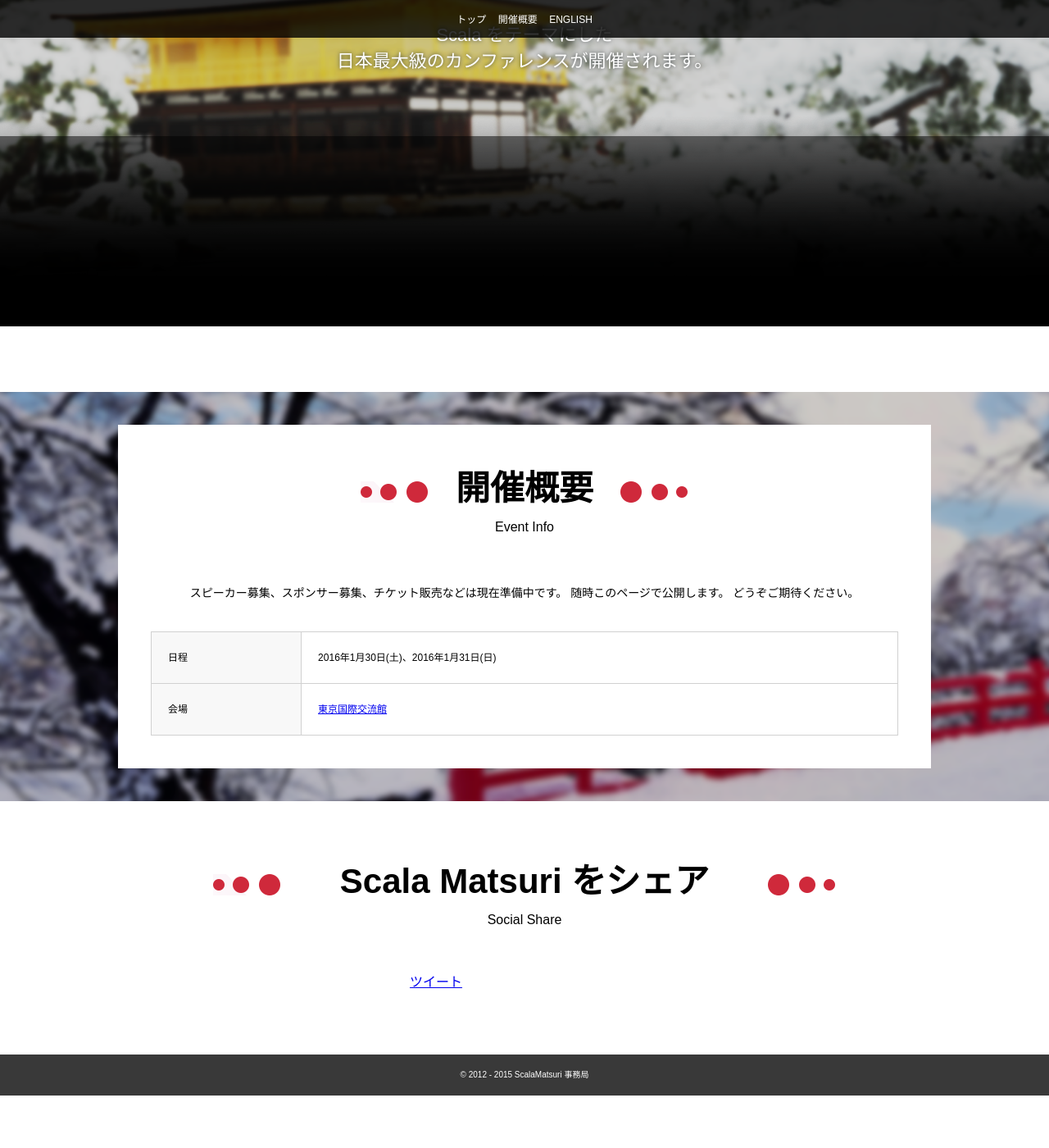
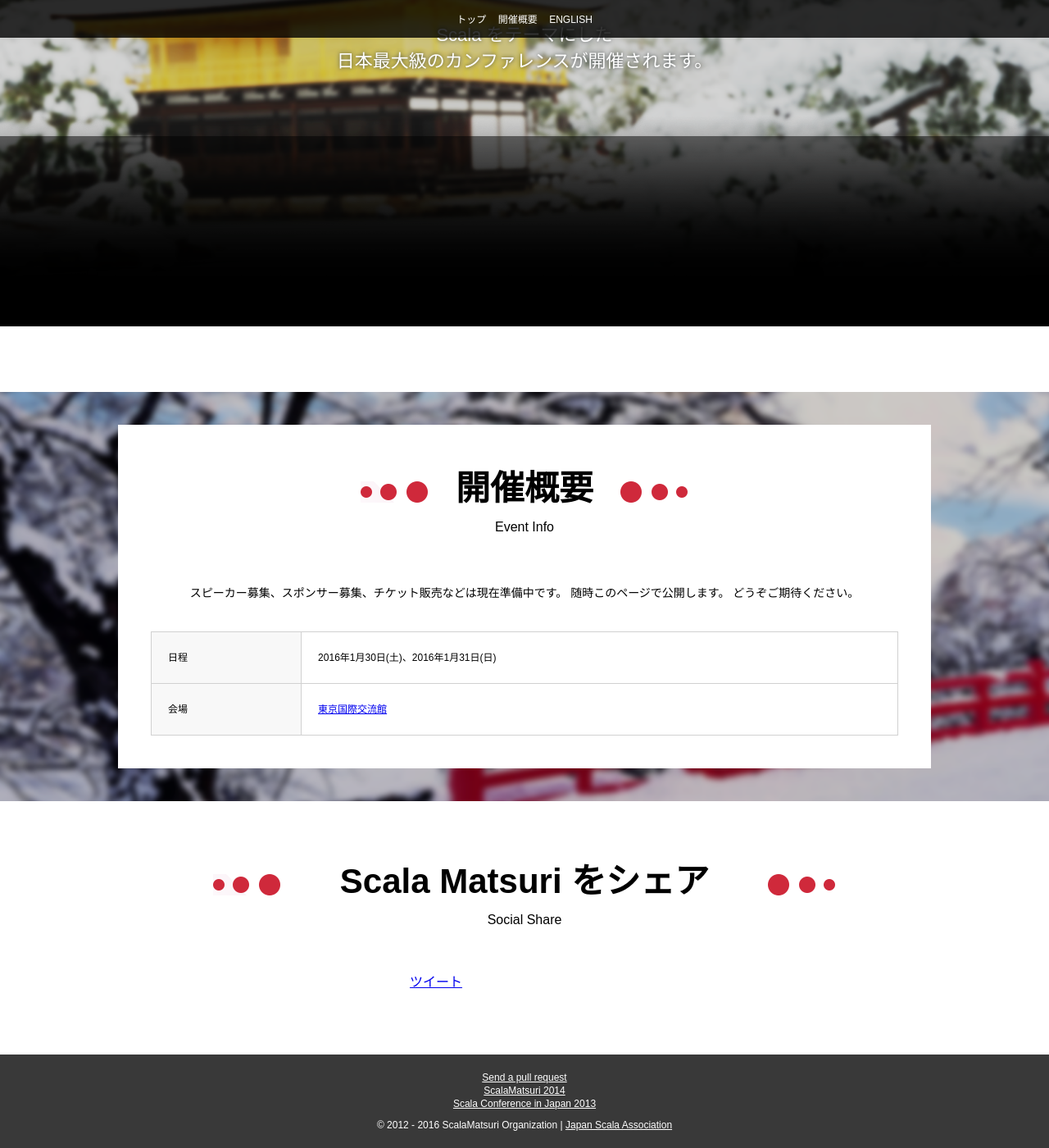
Before and after one commit to scalajp/2016.scalamatsuri.org, a Jekyll site: the page built from index.html, in a window 1280 px wide and 1400 px high, scrolled down 328 px. Shown: the whole window at 82% size. Built offline with Jekyll 4.4.1, drawn with Linux system fonts in a browser that asks for light colours; a script that is not in the unit is left out; comment, search, counter and statistics services are not loaded; before the commit the page ends 1664 px from its top, so only the background shows below that.

Commit message:
Add link to ScalaMatsuri 2014 etc. in footer
Fixes #8

```diff
--- /dev/null
+++ b/_includes/footer.html
@@ -0,0 +1,9 @@
+<footer class="mainFooter">
+  <ul>
+    <li><a href="https://github.com/scalajp/2016.scalamatsuri.org">Send a pull request</a></li>
+    <li><a href="http://2014.scalamatsuri.org">ScalaMatsuri 2014</a></li>
+    <li><a href="http://2014.scalamatsuri.org/2013/">Scala Conference in Japan 2013</a></li>
+  </ul>
+
+  <p>&copy; 2012 - 2016 ScalaMatsuri Organization | <a href="http://scalajp.github.io/jsa/">Japan Scala Association</a></p>
+</footer>
--- a/css/common.css
+++ b/css/common.css
@@ -565,15 +565,19 @@ input, select {
 
 .mainFooter{
 	background:#393939;
-	font-size:10px;
-	text-align:center;
-	padding-top:20px;
-	padding-bottom:20px;
+	font-size:12px;
+	line-height: 16px;
+	text-align: center;
+	padding:20px;
 	color:#fff;
 }
 
-.mainFooter p a{
+.mainFooter a{
 	color:#fff;
+}
+
+.mainFooter ul{
+	margin-bottom: 10px;
 }
 
 .pdb10px{
--- a/index.html
+++ b/index.html
@@ -854,9 +854,7 @@ layout: null
 		</section>
 -->
 
-		<footer class="mainFooter">
-			<p>&copy; 2012 - 2015 ScalaMatsuri 事務局</p>
-		</footer>
+	{% include footer.html %}
 
 	</div>
 	{% include ga.html %}
--- a/index_en.html
+++ b/index_en.html
@@ -851,9 +851,7 @@ layout: null
 		</section>
 -->
 
-		<footer class="mainFooter">
-			<p>&copy; 2012 - 2016 ScalaMatsuri Organization | Japan Scala Association</p>
-		</footer>
+	{% include footer.html %}
 
 	</div>
 	{% include ga.html %}
```
